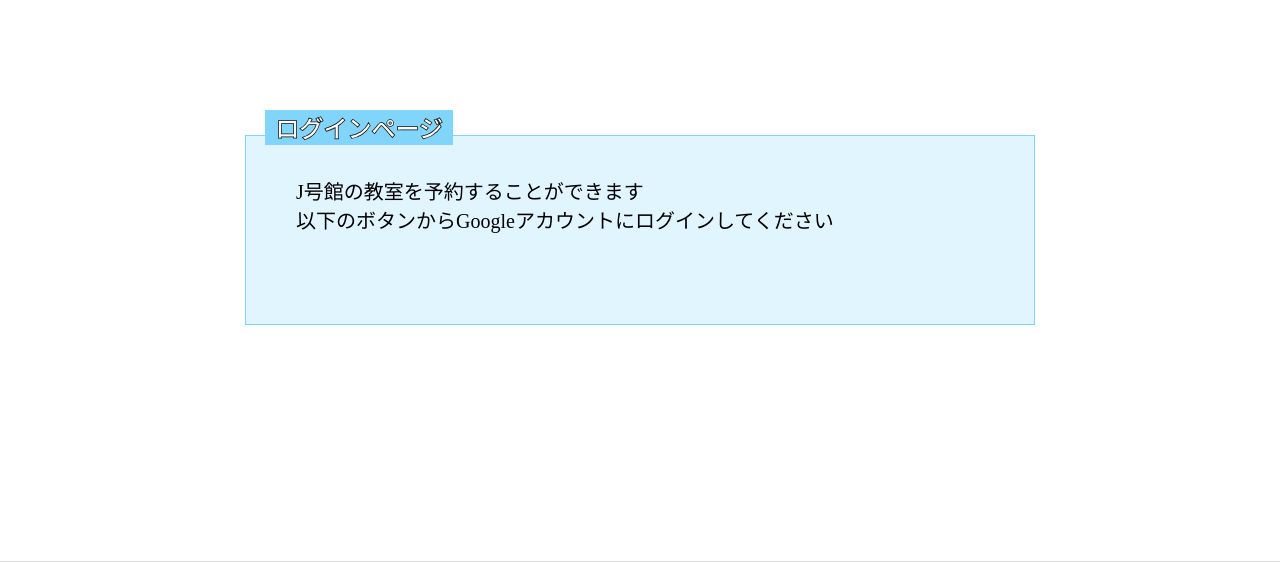
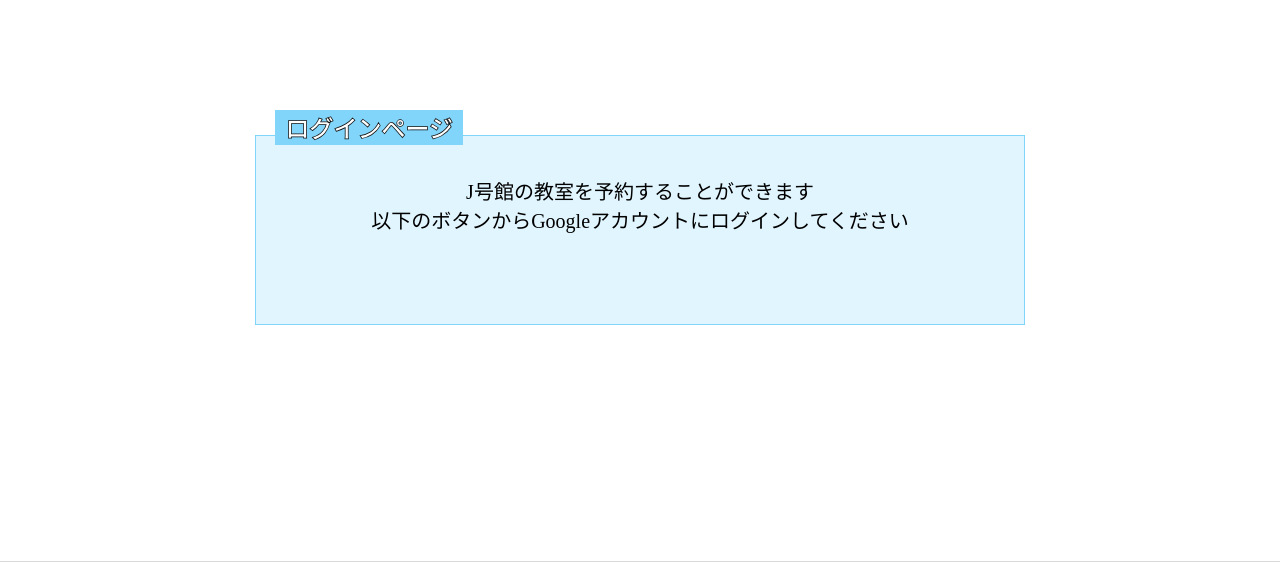
Before and after one commit to Programing-Study-Society/ClassRoomReservation, a Flask app: page /html/login_page.html in a window 1280 px wide. Shown: the part 60-622 px from the top of the page. Run offline with Flask 3, Linux system fonts and the light colour scheme; some libraries are stand-ins or nearby versions.

Commit message:
ログインページの修正

```diff
--- a/static/css/login.css
+++ b/static/css/login.css
@@ -58,7 +58,7 @@
 }
 
 .sentence{
-    padding: 1em 0.5em 0.5em;
+    padding: 1em 0 0.5em;
     font-size: 1.25em;
     width: max(60vw, var(--element-min-width));
     border: 1px solid #81d4fa;
@@ -66,18 +66,16 @@
 }
 
 .sentence > ul {
+    text-align: center;
     list-style: none;
+    padding-left: 0;
 }
 
 #google-login{
-    max-height: 60px;
-    max-width: 200px;
-    margin: 0 auto;
     margin-top: 60px;
     margin-bottom: 20px;
-    background-color: rgb(204, 254, 204);
-    text-align: center;
     display: flex;
+    justify-content: center;
 }
 
 #information{
```
